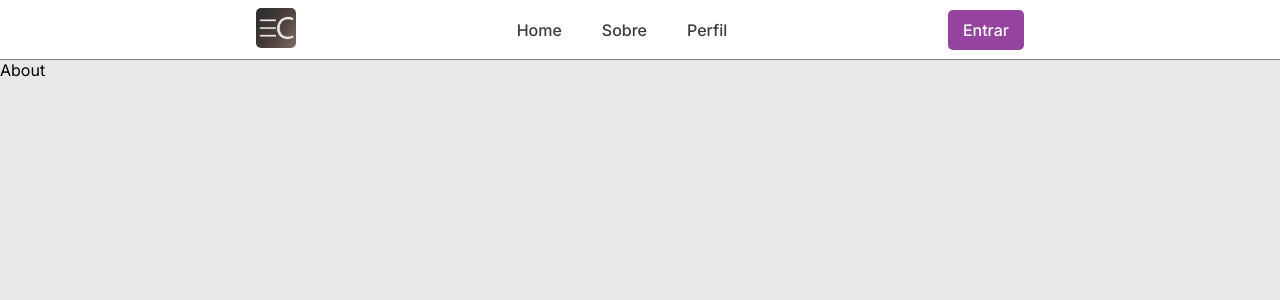
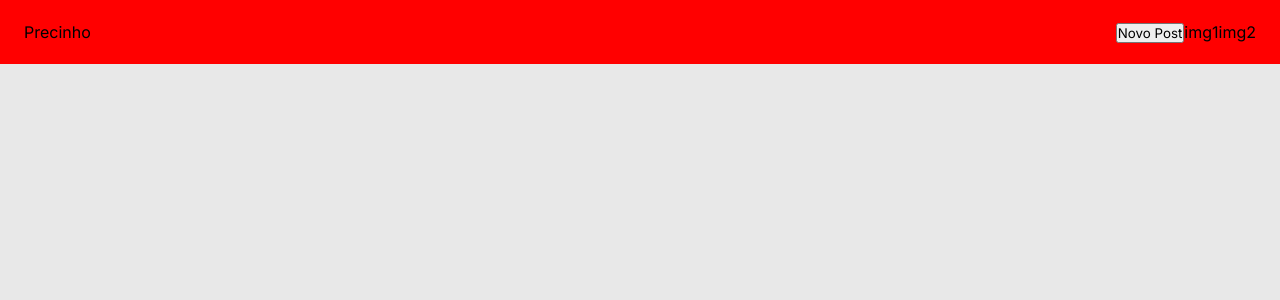
Before and after one commit to kristoferkrindges/Precin, a React (Create React App) app: page /about in a window 1280 px wide. Shown: the top 300 px of the page. Built offline with nearby package versions, Linux system fonts and the light colour scheme.

Commit message:
Header and Main

```diff
--- a/src/components/Home/Article/index.jsx
+++ /dev/null
@@ -1,11 +0,0 @@
-import React from "react";
-import {Container} from "./styles";
-export default function Article(){
-    return(
-        <Container>
-            <section className="sec">
-            <p>Rede social Precin</p>
-        </section>
-        </Container>
-    )
-}
--- a/src/components/Home/Article/styles.js
+++ /dev/null
@@ -1,16 +0,0 @@
-import styled from "styled-components"
-
-export const Container = styled.article`
-  display: flex;
-  justify-content: space-around;
-  align-items: center;
-  padding: 3% 5%;
-  background-color: #E8E8E8;
-
-
-p{
-  font-weight: 700;
-  font-size: 30px;
-  color: #3B393B;
-}
-`
--- a/src/components/Home/index.jsx
+++ b/src/components/Home/index.jsx
@@ -1,14 +1,14 @@
 import React from "react";
 import Header from "../Shared/Header"
 import Footer from "../Shared/Footer"
-import Article from "./Article"
 import { Container } from "./styles";
+import Main from "../Main"
 
 export default function Home(){
     return(
             <Container>
                 <Header></Header>
-                <Article></Article>
+                <Main></Main>
                 <Footer></Footer>
             </Container>
     )
--- a/src/components/Home/styles.js
+++ b/src/components/Home/styles.js
@@ -1,8 +1,5 @@
 import style from "styled-components"
 
 export const Container = style.div`
-    display: flex;
-    flex-direction: column;
-    justify-content: space-between;
-    height: 100%;
+
 `
--- /dev/null
+++ b/src/components/Main/index.jsx
@@ -0,0 +1,15 @@
+import React from 'react';
+import {Container} from "./style";
+
+export default function Main() {
+  return (
+    <Container>
+      <div className="navbar">
+        navbar
+      </div>
+      <div className="feed">
+        feed
+      </div>
+    </Container>
+  )
+}
--- /dev/null
+++ b/src/components/Main/style.js
@@ -0,0 +1,20 @@
+import styled from "styled-components"
+
+export const Container = styled.main`
+    height: 100vh;
+    display: flex;
+    width: 1200px;
+    margin: 0 auto;
+
+    .navbar{
+        width: 350px;
+        background: blue;
+        padding: 24px;
+    }
+
+    .feed{
+        width: 100%;
+        background: yellow;
+        padding: 24px;
+    }
+`
--- a/src/components/Shared/Header/index.jsx
+++ b/src/components/Shared/Header/index.jsx
@@ -1,20 +1,19 @@
 import React from "react";
 import {Container} from "./styles";
-import logo from "../../../imagens/logo.jpeg"
-import { Link } from "react-router-dom";
 
 export default function Header(props){
     return(
         <Container>
-            <Link to="/"><img className="logo" src={logo}></img></Link>
-            <nav>
-                <ul className="nav_links">
-                    <Link to="/"><li><a>Home</a></li></Link>
-                    <Link to="/about"><li><a>Sobre</a></li></Link>
-                    <Link to="/profile"><li><a>Perfil</a></li></Link>
-                </ul>
-            </nav>
-            <Link to="/login"><a><button>Entrar</button></a></Link>
+            <div className="toolbar">
+                <div className="">
+                    <span>Precinho</span>
+                </div>
+                <div className="">
+                    <button>Novo Post</button>
+                    <span>img1</span>
+                    <span>img2</span>
+                </div>
+            </div>
         </Container>
     )
 }
--- a/src/components/Shared/Header/styles.js
+++ b/src/components/Shared/Header/styles.js
@@ -1,66 +1,16 @@
 import styled from "styled-components"
 
 export const Container = styled.header`
-    //Menu/Topbar
-    width: 100vw;
-    height: 60px;
-    display: flex;
-    padding: 1% 20%;
-    justify-content: space-between;
-    align-items: center;
-    background-color: #fff;
-    border-bottom: 1px solid;
-    border-color: #7F8777;
+    background: red;
+    width: 100%;
+    position: fixed;
 
-    //Logo
-    img{
-    cursor: pointer;
-    width: 40px;
-    margin-right: 20%;
-    border: none;
-    border-radius: 5px;
-    }
+    .toolbar{
+        display: flex;
+        align-items: center;
+        justify-content: space-between;
+        height: 64px;
+        padding: 0 24px;
 
-    //Menu items
-    li, a, button{
-    font-weight: 500;
-    font-size: 16px;
-    color: #3B393B;
-    text-decoration: none;
-    }
-
-    .nav_links{
-    list-style: none;
-    cursor: pointer;
-    }
-
-    .nav_links li{
-    display: inline-block;
-    padding: 0px 20px;
-    align-items: center;
-    }
-
-    .nav_links li a{
-    transition: all 0.3s ease 0s;
-    }
-
-    .nav_links li a:hover{
-    color: #94449E;
-    }
-
-    //Signin button
-    button{
-    padding: 10px 15px;
-    background-color: #94449E;
-    border: none;
-    border-radius: 5px;
-    cursor: pointer;
-    transition: all 0.3s ease 0s;
-    color: #fff;
-    }
-
-    //Hover effect signin button
-    button:hover{
-    background-color: #3B393B;
     }
 `
```
